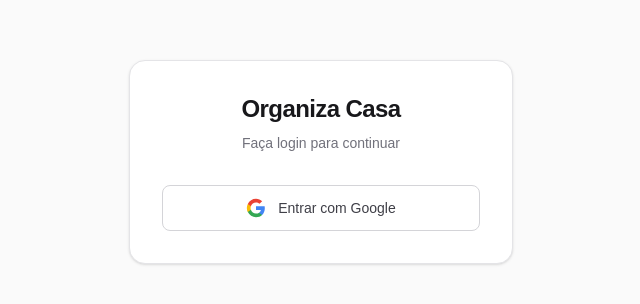
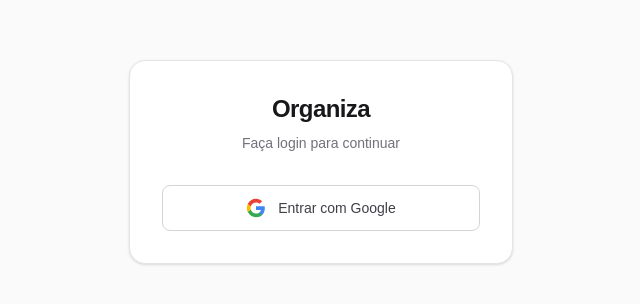
Before and after one commit to saulosjoseph/organiza-casa, a Next.js app: page /login in a window 1280 px wide. Shown: the part 238-542 px from the top of the page, without its empty margins (319-959 px from the left). Built offline with nearby package versions, Linux system fonts and the light colour scheme; no server answers.

Commit message:
fix(metadata): update title and description for consistency across the app

```diff
--- a/app/layout.tsx
+++ b/app/layout.tsx
@@ -13,8 +13,8 @@ const geistMono = Geist_Mono({
 });
 
 export const metadata: Metadata = {
-  title: "Organiza Casa",
-  description: "Organize as tarefas da sua casa",
+  title: "Organiza",
+  description: "Organize tarefas",
 };
 
 export default function RootLayout({
--- a/app/login/page.tsx
+++ b/app/login/page.tsx
@@ -5,7 +5,7 @@ export default function LoginPage() {
     <div className="flex min-h-screen items-center justify-center bg-zinc-50 dark:bg-black">
       <div className="w-full max-w-sm rounded-2xl border border-zinc-200 bg-white p-8 shadow-sm dark:border-zinc-800 dark:bg-zinc-950">
         <h1 className="mb-2 text-center text-2xl font-semibold tracking-tight text-zinc-900 dark:text-zinc-50">
-          Organiza Casa
+          Organiza
         </h1>
         <p className="mb-8 text-center text-sm text-zinc-500 dark:text-zinc-400">
           Faça login para continuar
```
